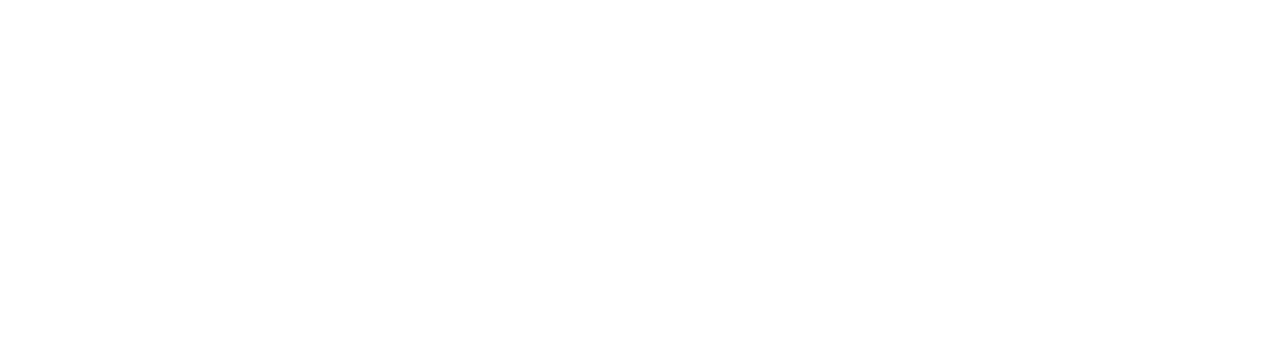
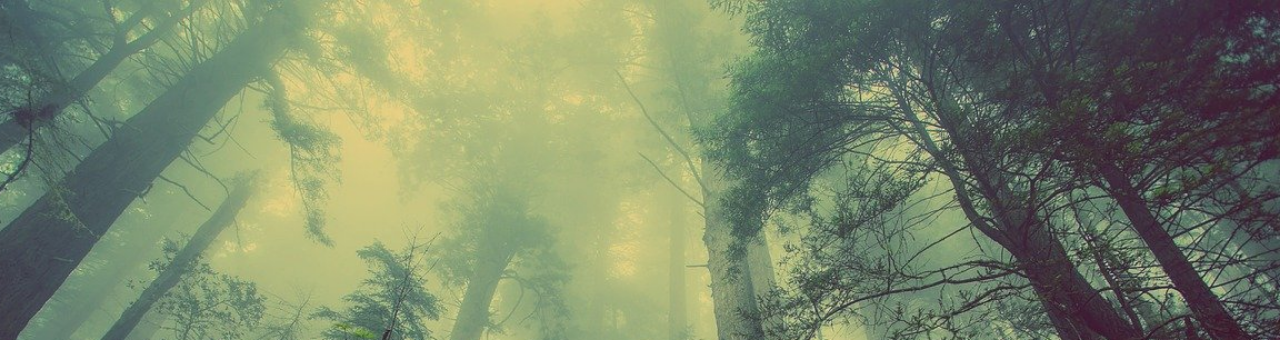
Before and after one commit to NikitaUstnov/goit-js-hw11-timer, a plain HTML site: page index.html in a window 1280 px wide. Shown: the top 340 px of the page. Drawn offline with Linux system fonts and the light colour scheme; the site is published under a folder, as on GitHub Pages, so addresses that start at the root find nothing.

Commit message:
Update css.css

```diff
--- a/css.css
+++ b/css.css
@@ -12,7 +12,7 @@ body {
 
   color: seashell;
 
-  background-image: url("/img/forest-931706_1280.jpg");
+  background-image: url("./img/forest-931706_1280.jpg");
   background-position: center;
   background-size: cover;
   background-repeat: no-repeat;
```
